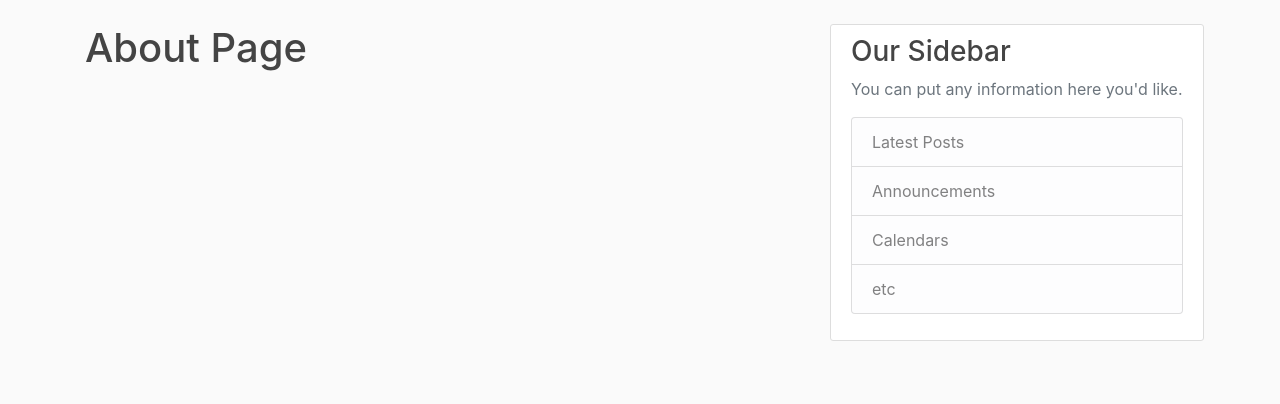
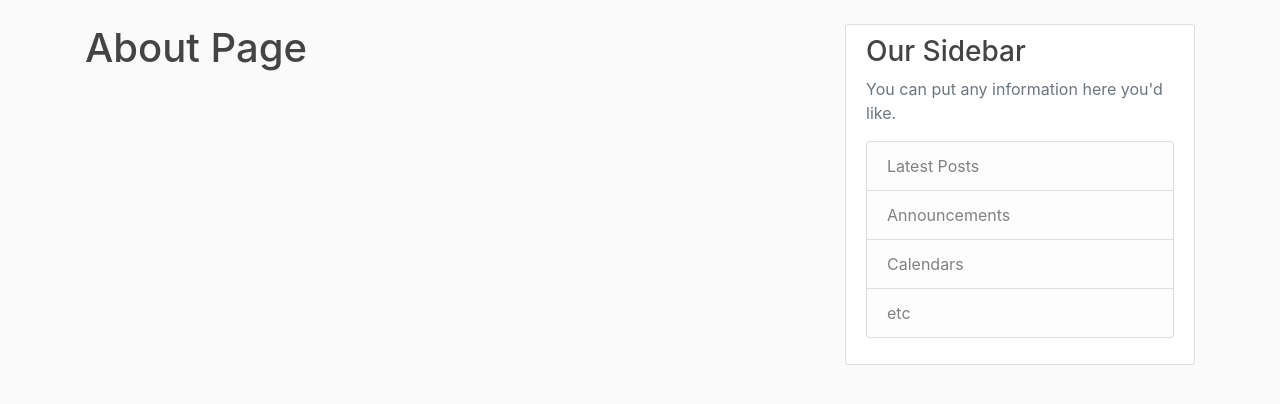
Before and after one commit to thosakwe/cen4020-project, a Django app: page /about/ in a window 1280 px wide. Shown: the part 56-460 px from the top of the page. Run offline with Django 3.2, Linux system fonts and the light colour scheme; some libraries are stand-ins or nearby versions.

Commit message:
Fix sidebar column width

```diff
--- a/Game_Review/review/templates/review/base2.html
+++ b/Game_Review/review/templates/review/base2.html
@@ -67,7 +67,7 @@
         {% endif %}
           {% block content %}{% endblock %}
         </div>
-        <div class="col-md-4.2">
+        <div class="col-md-4">
           <div class="content-section">
             <h3>Our Sidebar</h3>
             <p class='text-muted'>You can put any information here you'd like.
```
